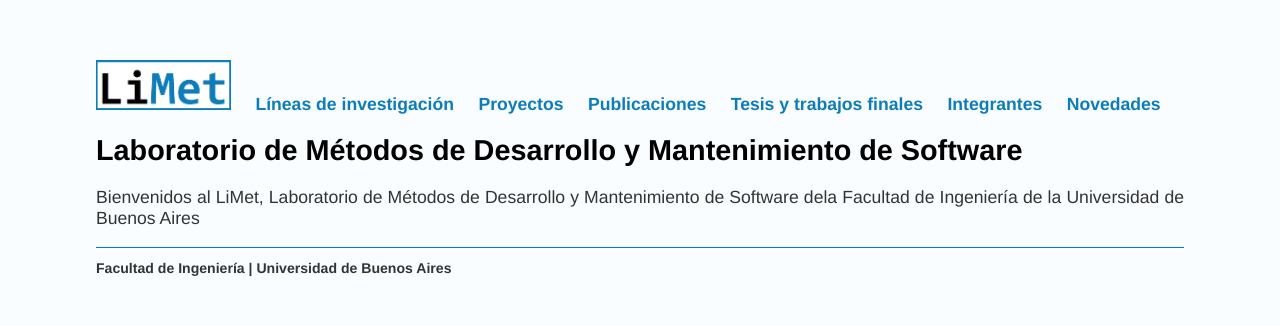
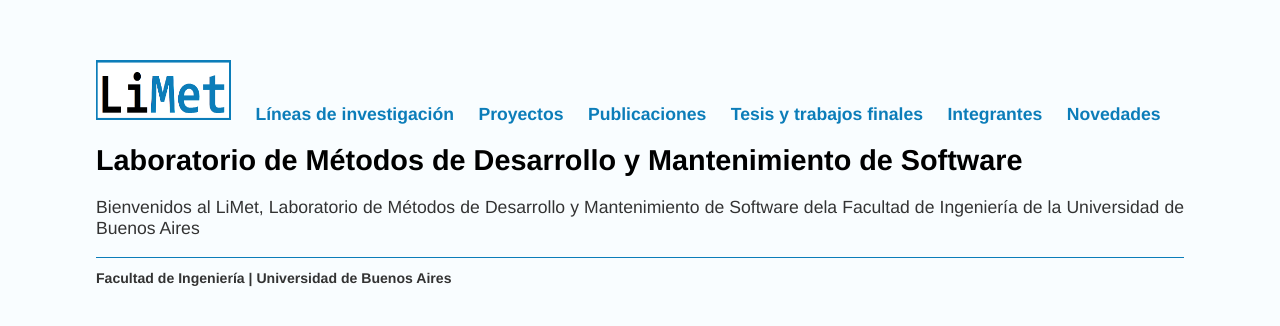
Before and after one commit to limetfiuba/limetfiuba.github.io, a Jekyll site: the page built from index.html, in a window 1280 px wide. Shown: the top 326 px of the page. Built offline with Jekyll 4.4.1, drawn with Linux system fonts in a browser that asks for light colours.

Commit message:
Update default.html

```diff
--- a/_layouts/default.html
+++ b/_layouts/default.html
@@ -10,7 +10,7 @@
         <nav class="navbar navbar-inverse navbar-fixed-top">
             <div>
                 <ul class="nav navbar-nav">
-                    <li><a class="brand-image" href="/"><img class="brand-image" src="/img/logo.png" width="135" height="50"/></a></li>
+                    <li><a class="brand-image" href="/"><img class="brand-image" src="/img/logo.png" width="135" height="60"/></a></li>
                     <li><a href="/lineas">Líneas de investigación</a></li>
                     <li><a href="/proyectos">Proyectos</a></li>
                     <li><a href="/publicaciones">Publicaciones</a></li>
```
